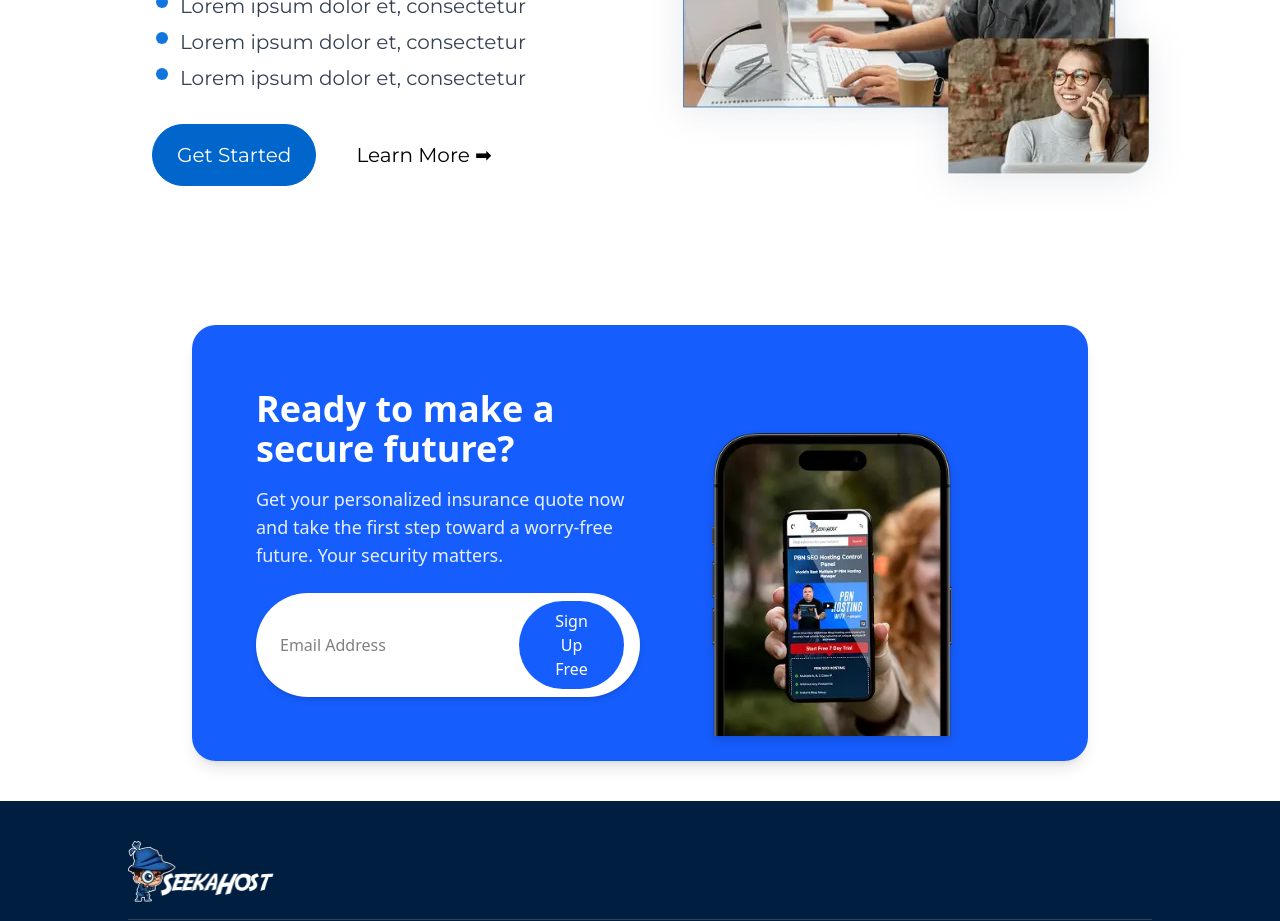
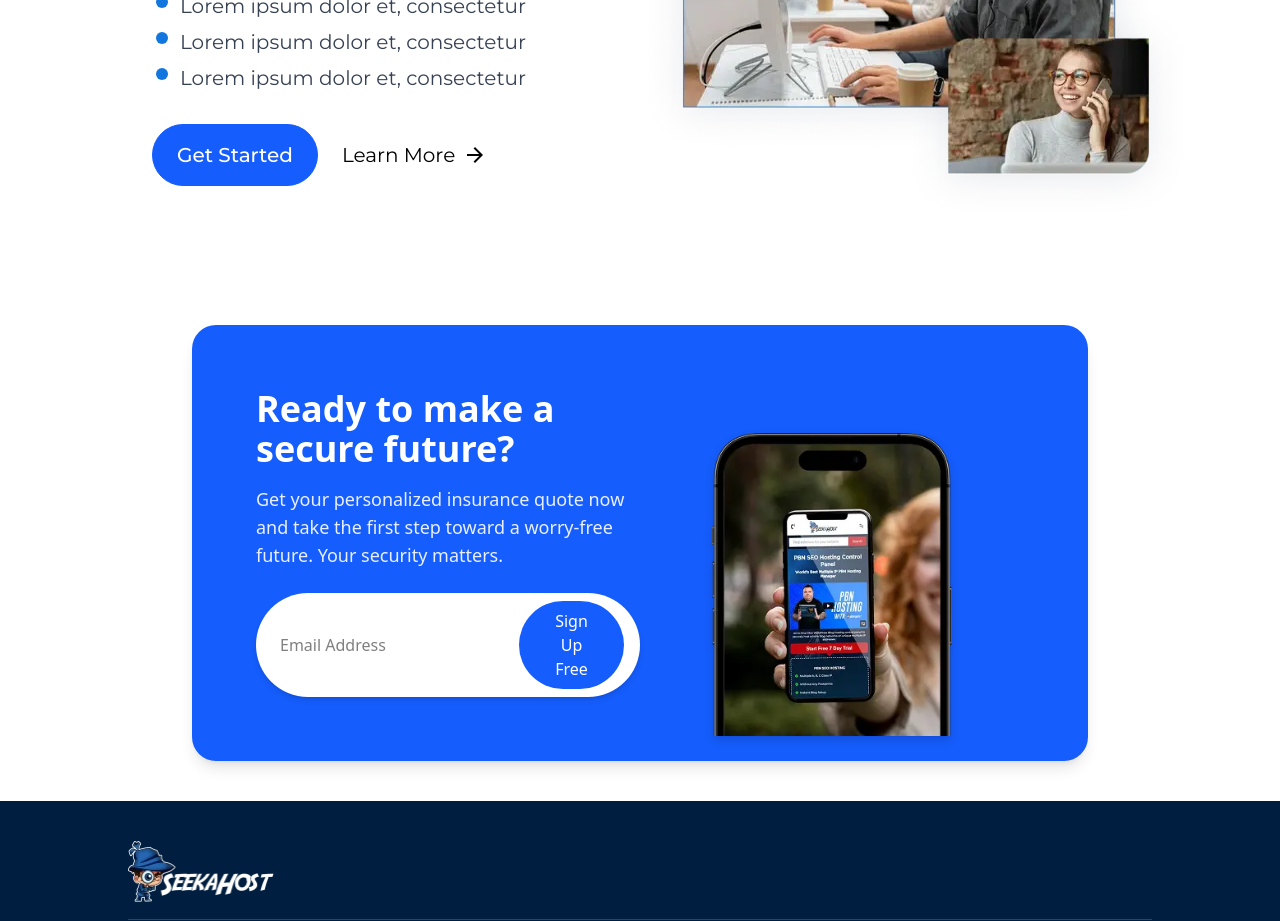
Before and after one commit to KaveeshClickDo/seekahost.lk-v3, a Next.js app: page /contact in a window 1280 px wide. Shown: the part 1980-2901 px from the top of the page. Built offline with nearby package versions, Linux system fonts and the light colour scheme.

Commit message:
optimized contact page

```diff
--- a/src/components/contact/FAQ.js
+++ b/src/components/contact/FAQ.js
@@ -66,7 +66,7 @@ export default function FAQ() {
           onClick={() => toggleFAQ(item.id)}
         >
           <h4 className="font-medium text-gray-800">{item.question}</h4>
-          <button className={`text-blue-600 cursor-pointer flex items-center justify-center w-6 h-6 transition-transform duration-600 ${isOpen ? 'transform rotate-180 bg-blue-600 text-white rounded-md' : ''}`}>
+          <button aria-label={isOpen ? "Collapse" : "Expand"} className={`text-blue-600 cursor-pointer flex items-center justify-center w-6 h-6 transition-transform duration-600 ${isOpen ? 'transform rotate-180 bg-blue-600 text-white rounded-md' : ''}`}>
             {isOpen ? (
               <svg xmlns="http://www.w3.org/2000/svg" className="h-6 w-6" fill="none" viewBox="0 0 24 24" stroke="currentColor">
                 <path strokeLinecap="round" strokeLinejoin="round" strokeWidth={2} d="M18 12H6" />
--- a/src/components/contact/GetStarted.js
+++ b/src/components/contact/GetStarted.js
@@ -1,5 +1,7 @@
 import Image from "next/image"
 import Link from "next/link"
+import { MdArrowForward } from "react-icons/md";
+
 export default function GetStarted() {
     return (
         <section className="relative w-full py-16">
@@ -8,7 +10,7 @@ export default function GetStarted() {
                 <div className="md:w-1/2 mb-8 md:mb-0 md:pl-16 pl-6 text-white">
                     <h1 className="inline-block bg-[#CCE5FF] text-blue-700 text-sm px-3 py-2 rounded-full mb-4">Lorem ipsum dolor</h1>
                     <h2 className="text-3xl md:text-4xl font-semibold mb-6 leading-snug text-black">
-                    Lorem ipsum dolor et, consectetur
+                        Lorem ipsum dolor et, consectetur
                     </h2>
                     <ul className="space-y-2 mb-8">
                         <li className="flex items-start text-xl text-gray-700">
@@ -36,10 +38,17 @@ export default function GetStarted() {
                             Lorem ipsum dolor et, consectetur
                         </li>
                     </ul>
-                    <button className="bg-[#0066CC] text-white text-xl border border-[#0066CC] px-6 py-4 rounded-full hover:bg-white hover:text-[#0066CC] transition-colors">
-                        Get Started
-                    </button>
-                    <Link href="#" className="text-black text-xl px-10">Learn More ➡</Link>
+                    <div className="flex flex-col sm:flex-row items-center gap-4 sm:gap-6">
+                        <button className="bg-blue-600 text-white text-base sm:text-lg md:text-xl w-full sm:w-auto border border-blue-600 px-4 sm:px-5 md:px-6 py-3 md:py-4 rounded-full hover:bg-white hover:text-blue-600 transition-colors duration-300 font-medium">
+                            Get Started
+                        </button>
+                        <Link
+                            href="#"
+                            className="flex items-center justify-center text-black text-base sm:text-lg md:text-xl hover:text-blue-600 transition-colors gap-1 sm:gap-2 py-2"
+                        >
+                            Learn More <MdArrowForward className="w-4 h-4 sm:w-5 sm:h-5 md:w-6 md:h-6" />
+                        </Link>
+                    </div>
                 </div>
 
 
```
